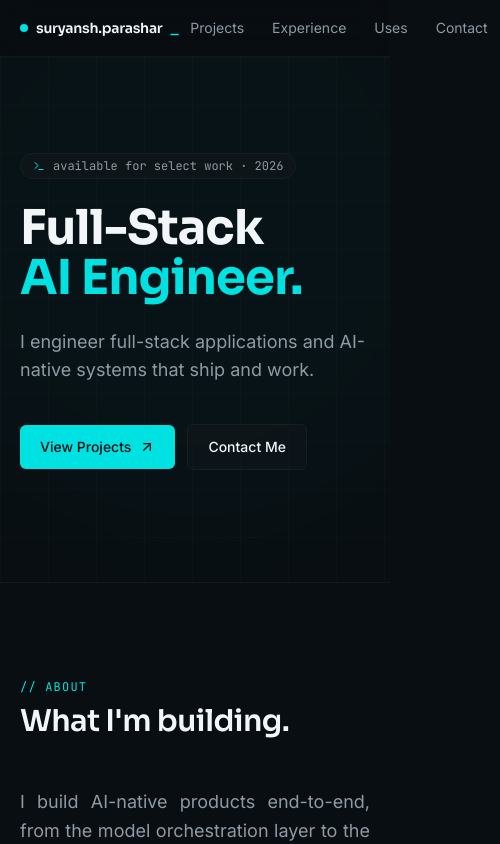
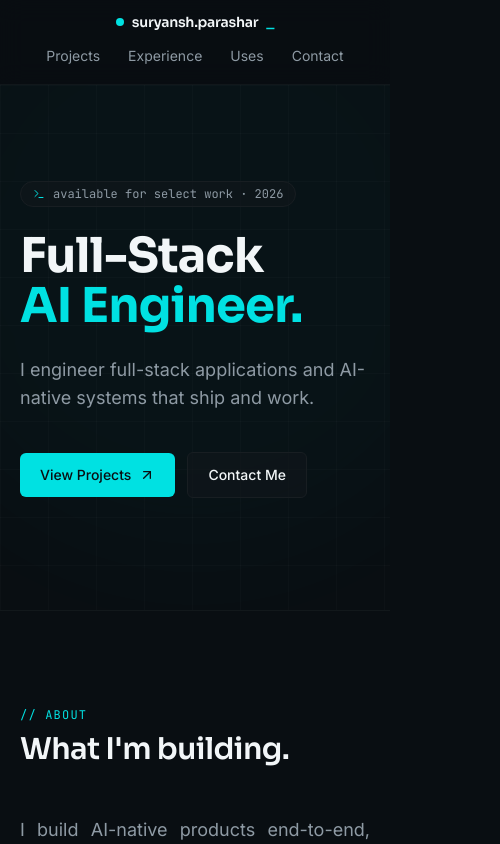
Before and after one commit to suryanshparashar/portfolio, a React (Vite) app in the folder web/: page / in a window 390 px wide. Shown: the top 844 px of the page, 500 px wide, since content can reach past the window. Built offline with nearby package versions, Linux system fonts and the light colour scheme.

Commit message:
fix: update Nav component layout for improved responsiveness and spacing

```diff
--- a/web/src/pages/Landing.tsx
+++ b/web/src/pages/Landing.tsx
@@ -66,7 +66,7 @@ export default function Landing() {
 function Nav() {
     return (
         <header className="sticky top-0 z-40 border-b border-border/60 bg-background/70 backdrop-blur-md">
-            <div className="mx-auto flex h-14 max-w-6xl items-center justify-between px-5">
+            <div className="mx-auto flex flex-wrap items-center justify-center gap-2 max-w-6xl px-6 py-3 md:h-14 md:justify-between md:px-5 md:py-0">
                 <a
                     href="#top"
                     className="flex items-center gap-2 font-display text-sm font-semibold"
```
